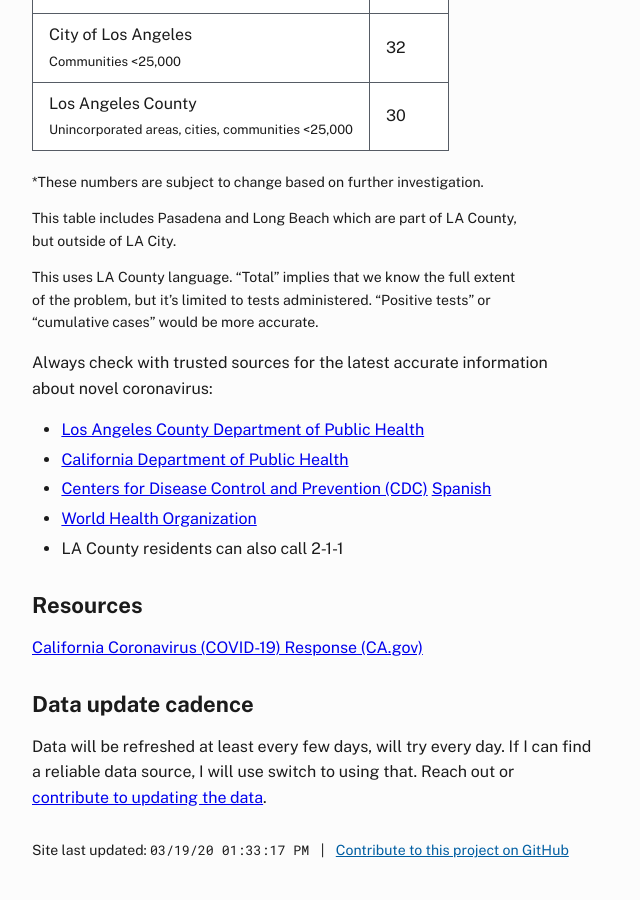
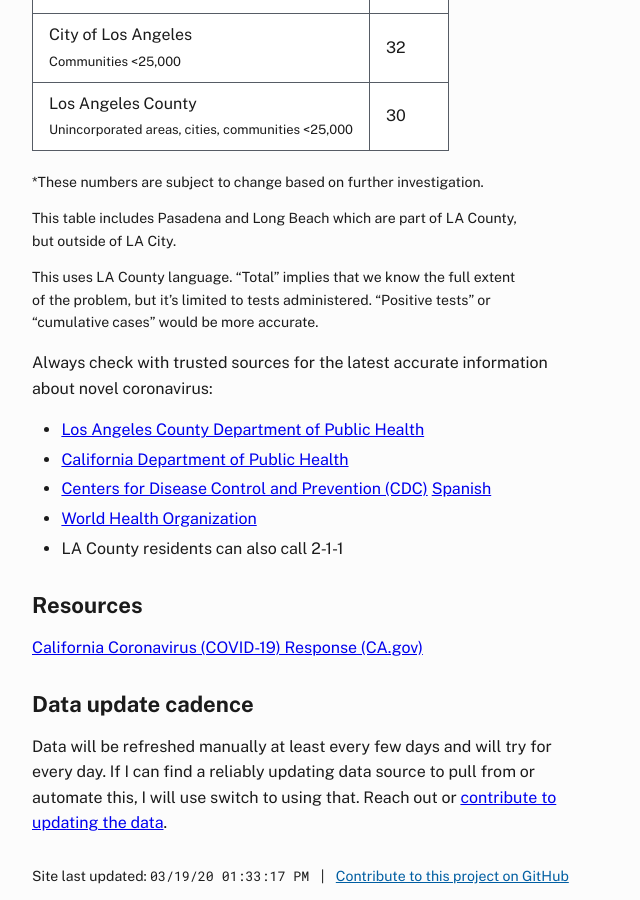
Before and after one commit to maya/la-coronavirus-cases, a Jekyll site: the page built from index.md, in a window 1280 px wide and 900 px high, scrolled down 2979 px. Shown: the whole window, without its empty margins (0-640 px from the left). Built offline with Jekyll 4.4.1, drawn with Linux system fonts in a browser that asks for light colours; before the commit the page ends 3854 px from its top, so only the background shows below that.

Commit message:
update note

```diff
--- a/index.md
+++ b/index.md
@@ -93,7 +93,7 @@ Always check with trusted sources for the latest accurate information about nove
 
 <h2 class="font-sans-lg margin-top-4 margin-bottom-2">Data update cadence</h2>
 <div class="usa-prose" markdown="1">
-Data will be refreshed at least every few days, will try every day. If I can find a reliable data source, I will use switch to using that. Reach out or [contribute to updating the data](https://github.com/maya/la-coronavirus-cases).
+Data will be refreshed manually at least every few days and will try for every day. If I can find a reliably updating data source to pull from or automate this, I will use switch to using that. Reach out or [contribute to updating the data](https://github.com/maya/la-coronavirus-cases).
 </div>
   <p class="font-sans-2xs margin-top-4 margin-bottom-0">Site last updated: <span class="font-mono-2xs">{{ site.time | date: "%x %r" }}</span> <span class="margin-x-1">|</span> <a class="usa-link" href="https://github.com/maya/la-coronavirus-cases">Contribute to this project on GitHub</a></p>
 </div>
```
